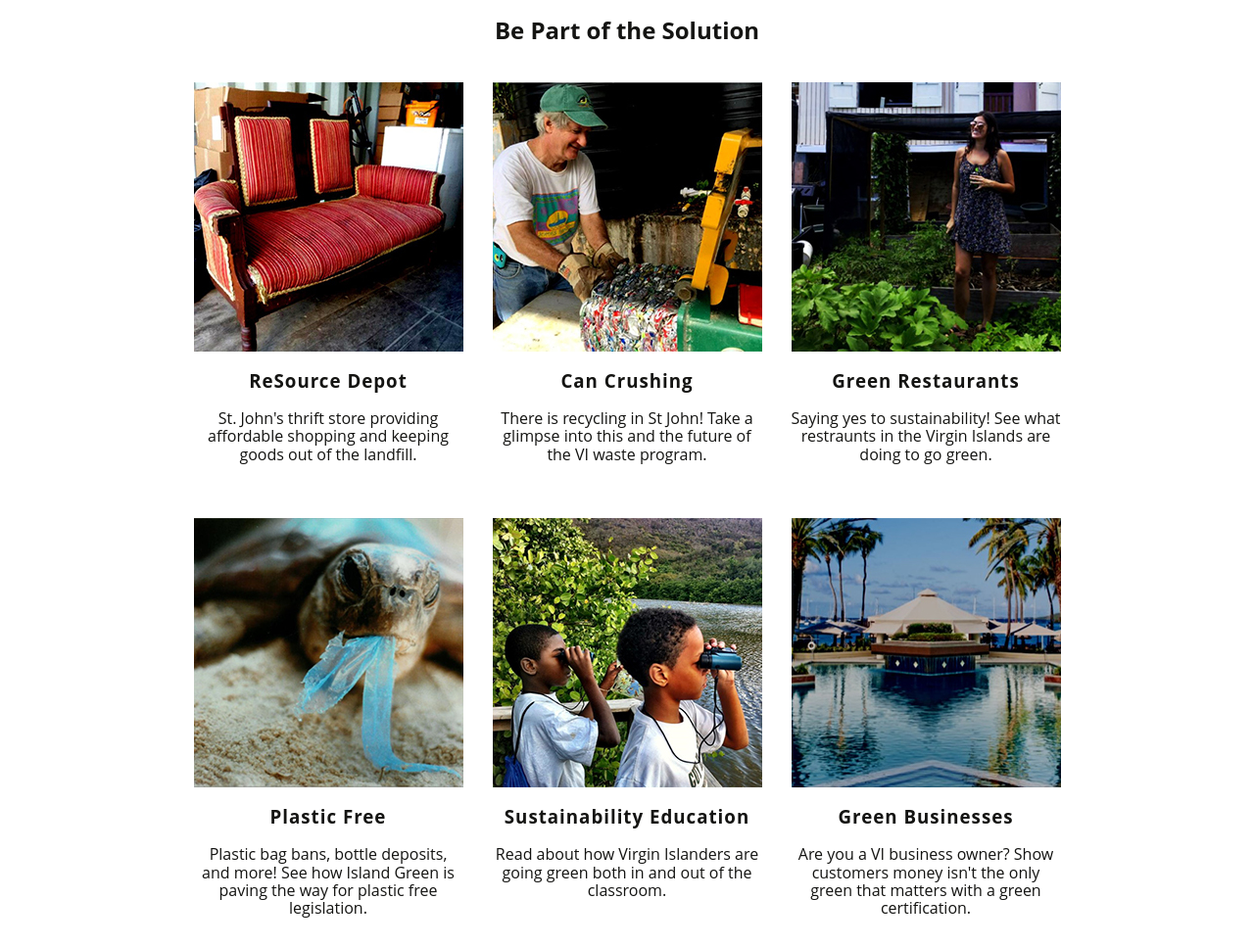
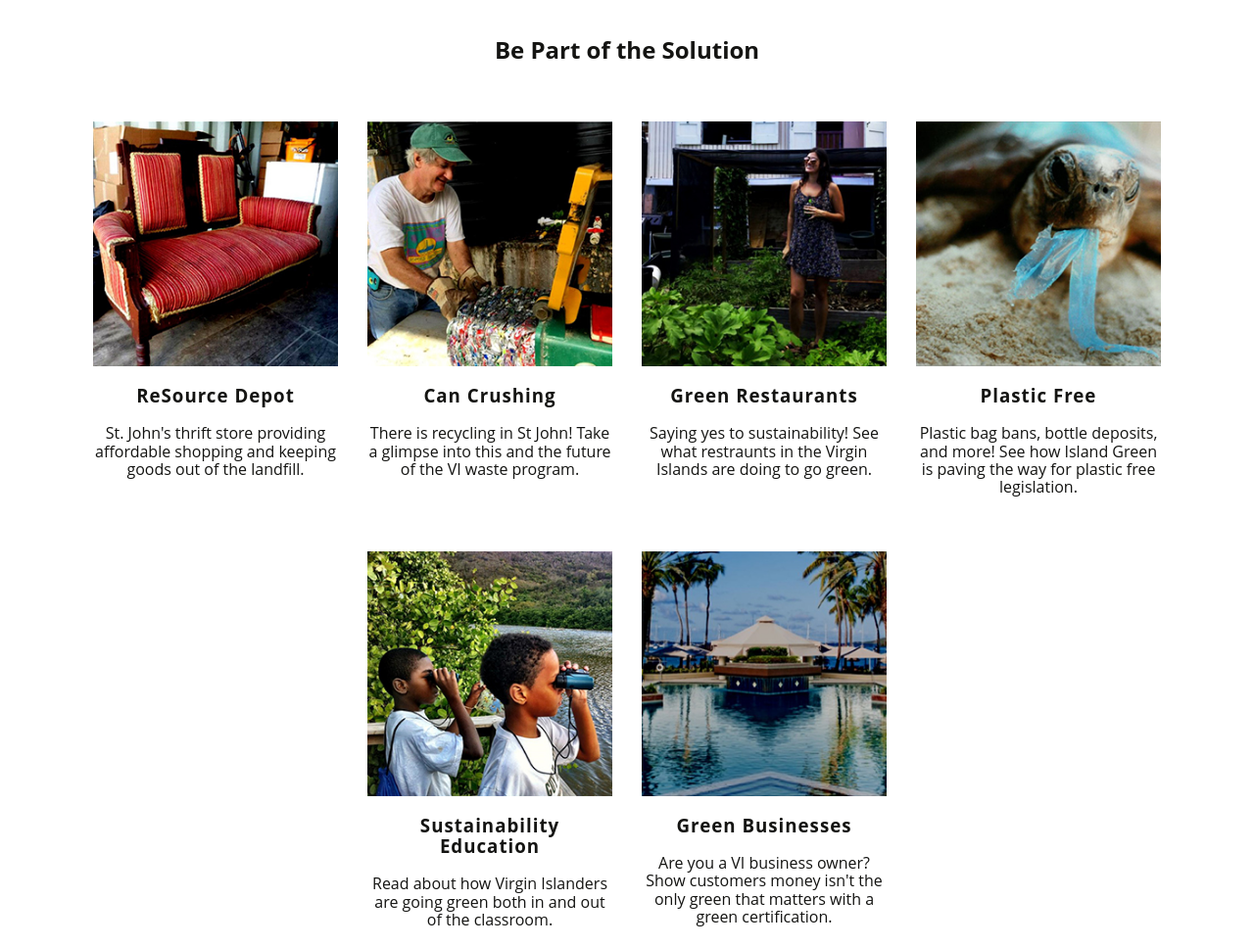
Before and after one commit to raqescar/island-green-living, a website built with Parcel: page index.html in a window 1280 px wide. Shown: the part 816-1783 px from the top of the page at 98% size. Built offline with nearby package versions, Linux system fonts and the light colour scheme.

Commit message:
Editing current-projects margins

```diff
--- a/css/main.css
+++ b/css/main.css
@@ -280,15 +280,20 @@ textarea {
     text-align: center;
    }
 
+   .about h2 {
+     margin: 40px;
+   }
+
    .current-projects {
      display: flex;
      flex-flow: row wrap;
      justify-content: center;
+     margin-bottom: 50px;
    }
 
    .current-projects article {
      margin: 20px 15px;
-     max-width: 275px;
+     max-width: 250px;
    }
 
    .current-projects article img {
```
